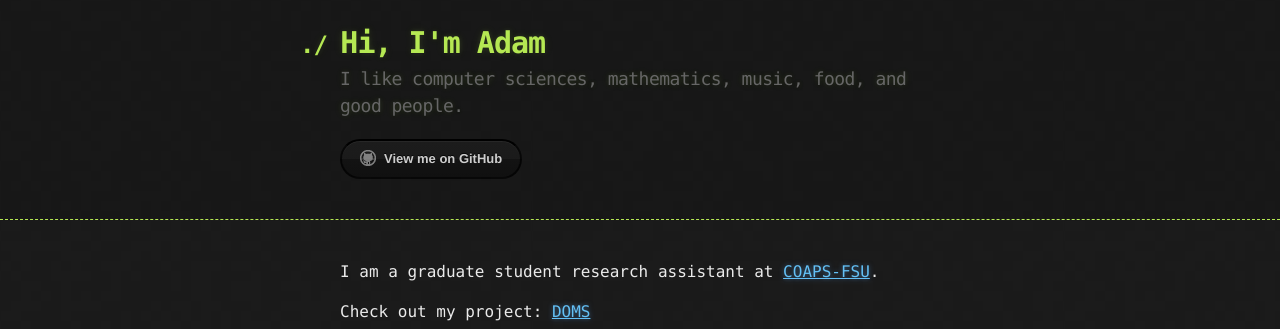
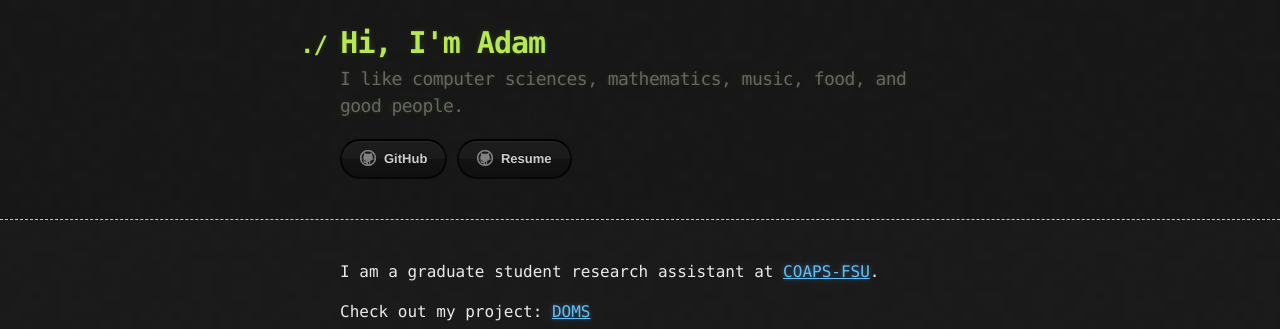
Before and after one commit to spanishgum/spanishgum.github.io, a Jekyll site: the page built from index.md, in a window 1280 px wide. Shown: the top 329 px of the page. Built offline with Jekyll 4.4.1, drawn with Linux system fonts in a browser that asks for light colours.

Commit message:
Added resume file. Also put link in the default template.

```diff
--- a/_layouts/default.html
+++ b/_layouts/default.html
@@ -20,7 +20,8 @@
             <a href="{{ site.github.tar_url }}" class="btn">Download as .tar.gz</a>
           <a href="{{ site.github.repository_url }}" class="btn btn-github"><span class="icon"></span>View on GitHub</a>
           {% endif %}
-          <a href="https://github.com/spanishgum/" class="btn btn-github"><span class="icon"></span>View me on GitHub</a>
+          <a href="https://github.com/spanishgum/" class="btn btn-github"><span class="icon"></span>GitHub</a>
+          <a href="https://github.com/spanishgum/spanishgum.github.io/blob/master/resume.pdf" class="btn btn-github"><span class="icon"></span>Resume</a>
         </section>
       </div>
     </header>
```
Also changed, not shown: 1 other file.
